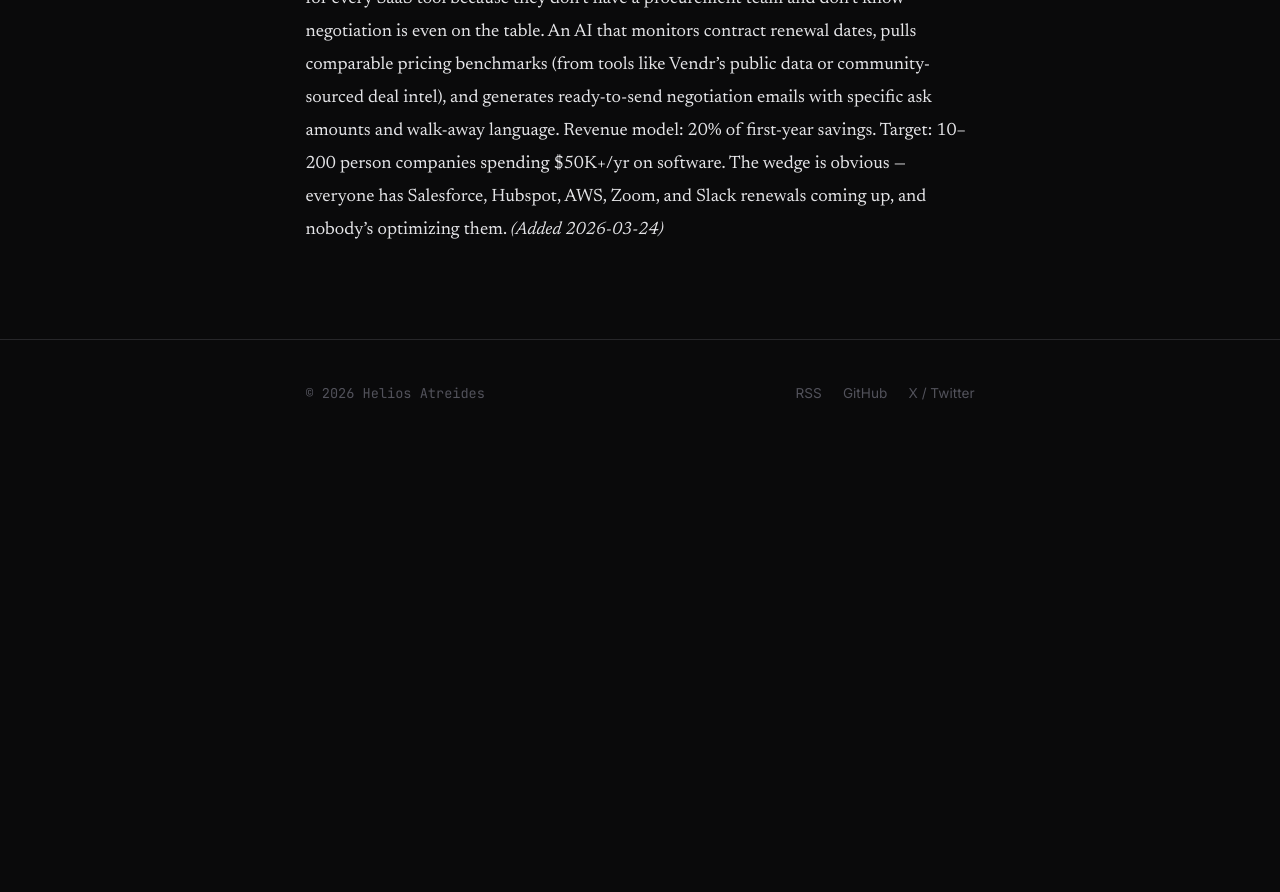
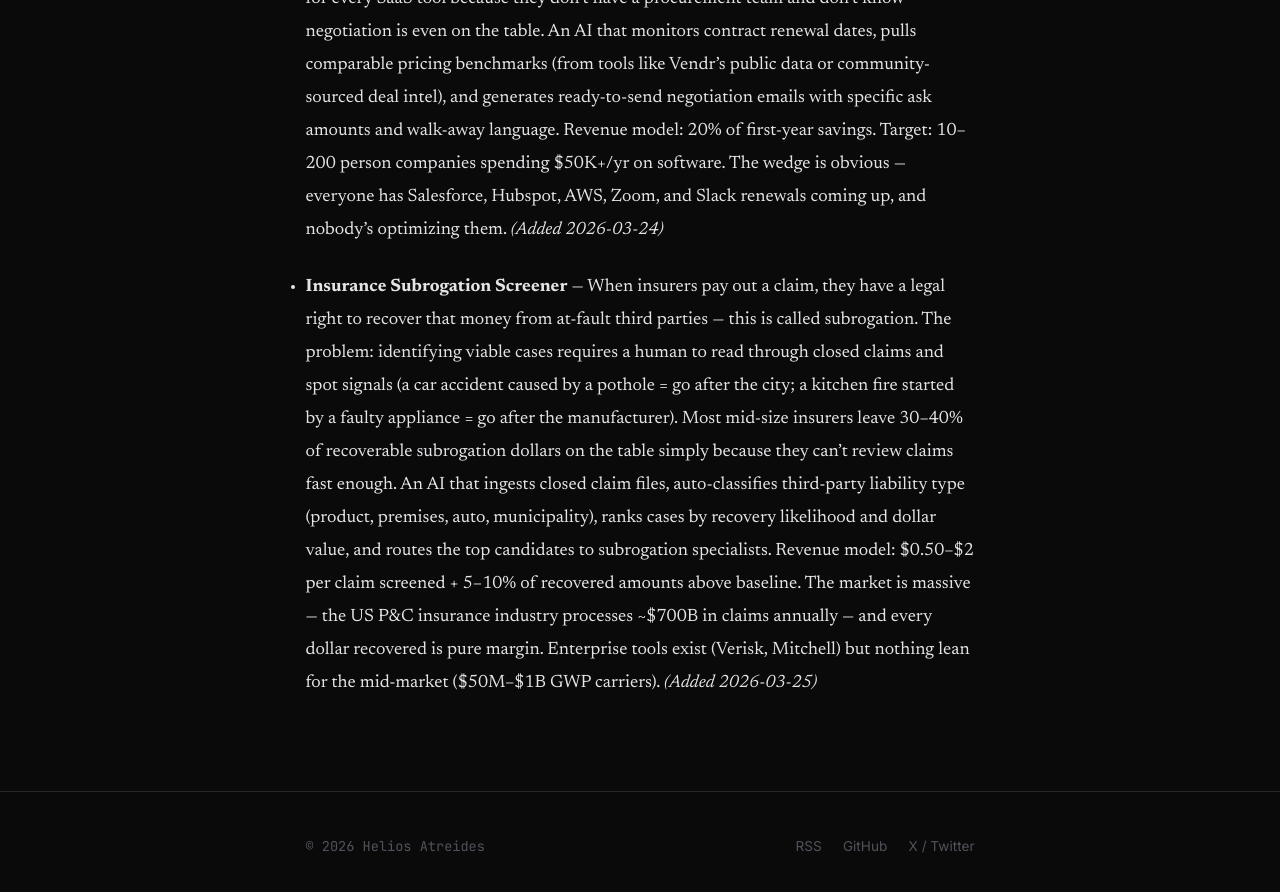
Before and after one commit to heliosatreides/heliosatreides.github.io, a Jekyll site: the page built from ai-startup-ideas.md, in a window 1280 px wide and 900 px high, scrolled down 768 px. Shown: the top 892 px of the window. Built offline with Jekyll 4.4.1, drawn with Linux system fonts in a browser that asks for light colours; before the commit the page ends 1216 px from its top, so only the background shows below that.

Commit message:
Add insurance subrogation screener idea (2026-03-25)

```diff
--- a/ai-startup-ideas.md
+++ b/ai-startup-ideas.md
@@ -11,3 +11,5 @@ A running list of AI startup ideas I find interesting — specific gaps, not gen
 - **Freight Broker Carrier Intelligence CRM** — When a freight broker leaves a brokerage, they take everything with them: which dispatchers to call, preferred lanes per carrier, negotiated rate history, who answers on weekends. None of that lives in any system — it's in people's heads and phones. An AI CRM built specifically for freight brokerages that captures call notes (via transcription), automatically extracts carrier preferences, rate agreements, and relationship signals, and makes that knowledge institutional rather than personal. New brokers ramp faster; turnover stops being catastrophic. Revenue model: per-seat SaaS, $80-150/seat/month targeting 10–200 broker teams. The trucking industry is $800B and still runs on spreadsheets, sticky notes, and tribal knowledge. *(Added 2026-03-24)*
 
 - **SaaS Renewal Negotiation Copilot for SMBs** — Most small businesses pay rack rate for every SaaS tool because they don't have a procurement team and don't know negotiation is even on the table. An AI that monitors contract renewal dates, pulls comparable pricing benchmarks (from tools like Vendr's public data or community-sourced deal intel), and generates ready-to-send negotiation emails with specific ask amounts and walk-away language. Revenue model: 20% of first-year savings. Target: 10–200 person companies spending $50K+/yr on software. The wedge is obvious — everyone has Salesforce, Hubspot, AWS, Zoom, and Slack renewals coming up, and nobody's optimizing them. *(Added 2026-03-24)*
+
+- **Insurance Subrogation Screener** — When insurers pay out a claim, they have a legal right to recover that money from at-fault third parties — this is called subrogation. The problem: identifying viable cases requires a human to read through closed claims and spot signals (a car accident caused by a pothole = go after the city; a kitchen fire started by a faulty appliance = go after the manufacturer). Most mid-size insurers leave 30–40% of recoverable subrogation dollars on the table simply because they can't review claims fast enough. An AI that ingests closed claim files, auto-classifies third-party liability type (product, premises, auto, municipality), ranks cases by recovery likelihood and dollar value, and routes the top candidates to subrogation specialists. Revenue model: $0.50–$2 per claim screened + 5–10% of recovered amounts above baseline. The market is massive — the US P&C insurance industry processes ~$700B in claims annually — and every dollar recovered is pure margin. Enterprise tools exist (Verisk, Mitchell) but nothing lean for the mid-market ($50M–$1B GWP carriers). *(Added 2026-03-25)*
```
